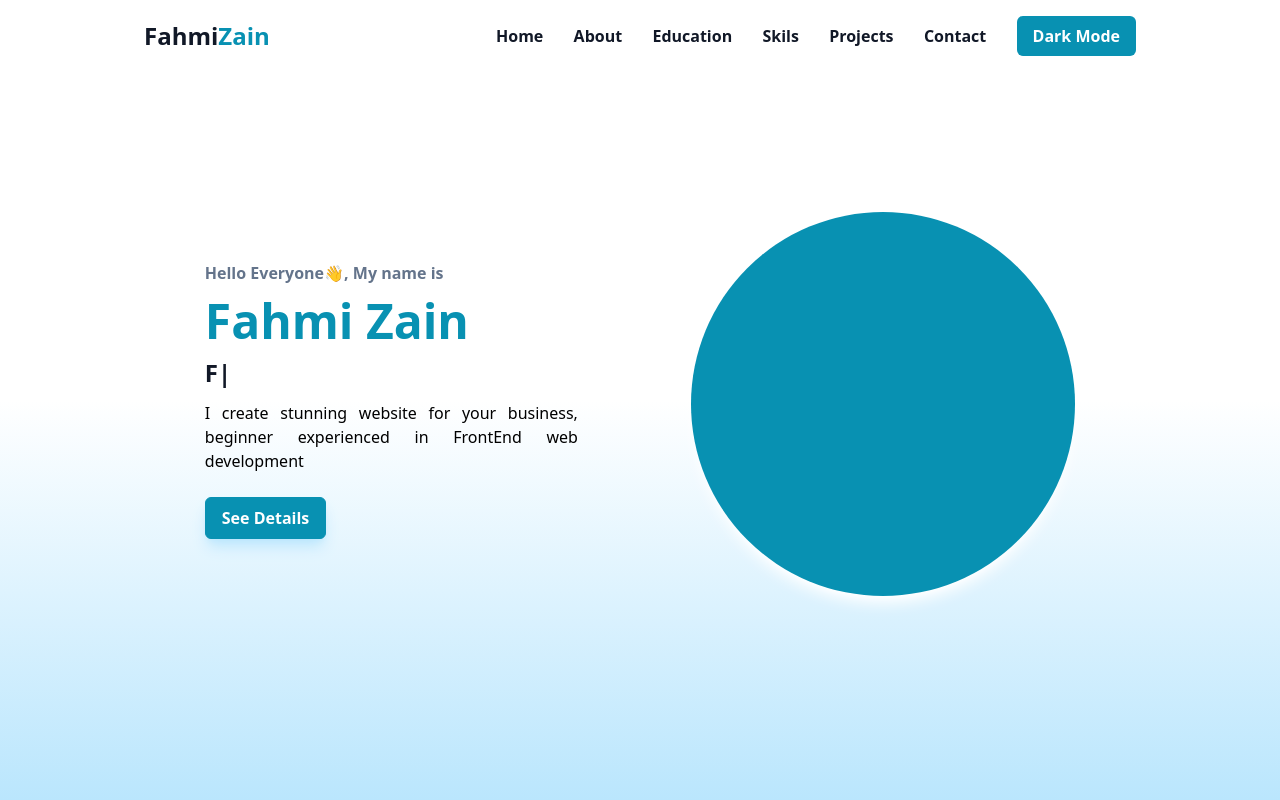
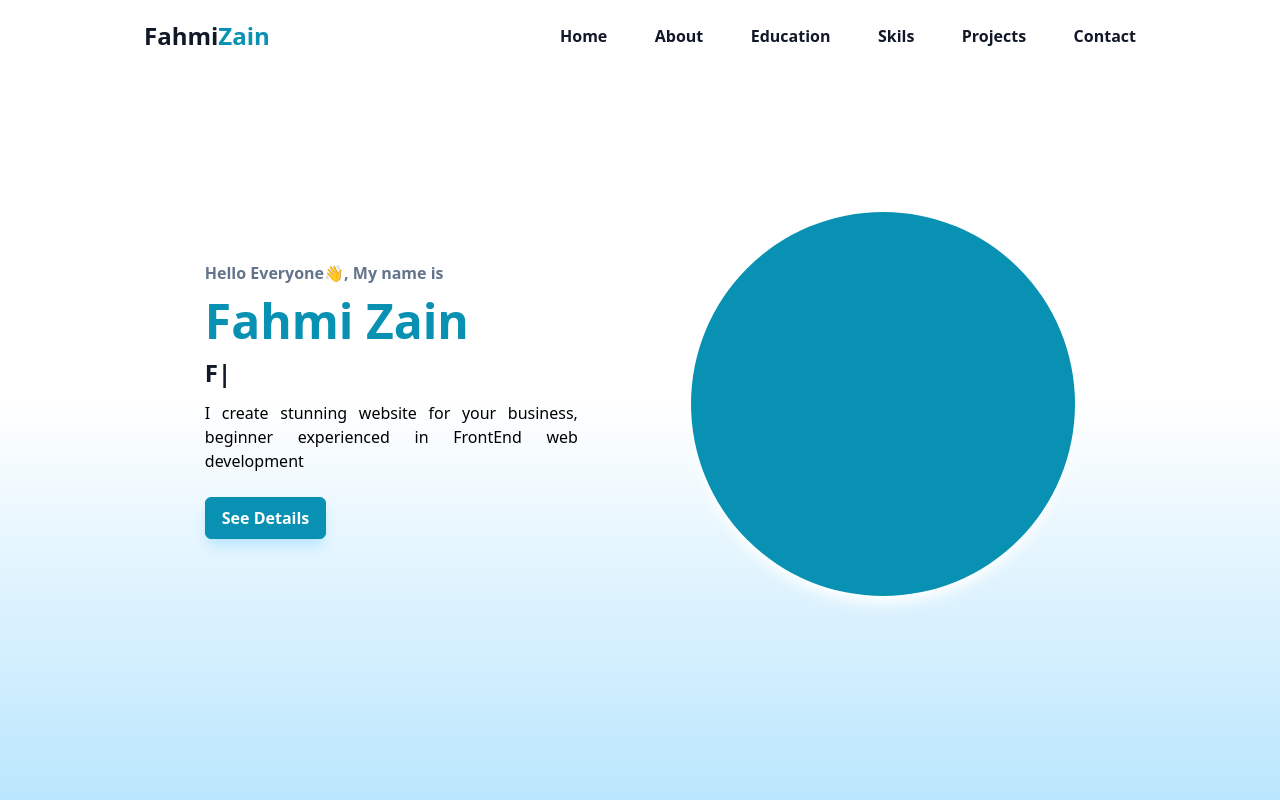
Before and after one commit to Zain0205/portfolio-react, a React (Vite) app: page / in a window 1280 px wide. Shown: the top 800 px of the page. Built offline with nearby package versions, Linux system fonts and the light colour scheme.

Commit message:
Update Navbar

```diff
--- a/src/components/Navbar.jsx
+++ b/src/components/Navbar.jsx
@@ -27,8 +27,8 @@ export default function Navbar() {
   const border = hamburgerActive ? "border-b border-dark" : "";
   const shadow = shadowNav ? "shadow-sm" : "";
 
-
   return (
+    <>
       <header ref={headerRef} className={`shadow-black z-[100] bg-white ${shadow} fixed px-5 ${border} top-0 left-0 w-full flex justify-center items-center md:px-8 lg:px-36`}>
         <div className="flex justify-between items-center w-full">
           <div className="w-full">
@@ -42,24 +42,21 @@ export default function Navbar() {
               <span className="w-[30px] h-[2px] my-2 block bg-black transition duration-300 ease-in-out"></span>
               <span className="w-[30px] h-[2px] my-2 block bg-black transition duration-300 ease-in-out origin-bottom-left"></span>
             </button>
-          <nav className={`${displayNavigation} absolute bg-primary lg:w-[50vw] shadow-lg w-full right-0 top-[4.3rem] lg:block lg:static lg:bg-transparent lg:shadow-none lg:rounded-none lg:max-w-full`}>
+            <nav className={`${displayNavigation} absolute bg-primary lg:w-[45vw] shadow-lg w-full right-0 top-[4.3rem] lg:block lg:static lg:bg-transparent lg:shadow-none lg:rounded-none lg:max-w-full`}>
               <ul className="block lg:justify-between lg:items-center lg:flex w-full">
                 {navbarListItems.map((item) => (
                   <ListItem onClick={handleNavigationClick} key={item.id} page={item.sectionId}>
                     {item.list}
                   </ListItem>
                 ))}
-              <li className="py-3 lg:py-2 text-white">
-                <button className="bg-white flex px-4 py-2 mx-5 text-primary lg:bg-primary lg:text-white font-semibold rounded-md lg:mx-0">Dark Mode</button>
-              </li>
               </ul>
             </nav>
           </div>
         </div>
       </header>
+    </>
   );
 }
-
 
 function ListItem({ children, page, ...props }) {
   return (
```
Lines whose indentation alone changed are shown as unchanged.
